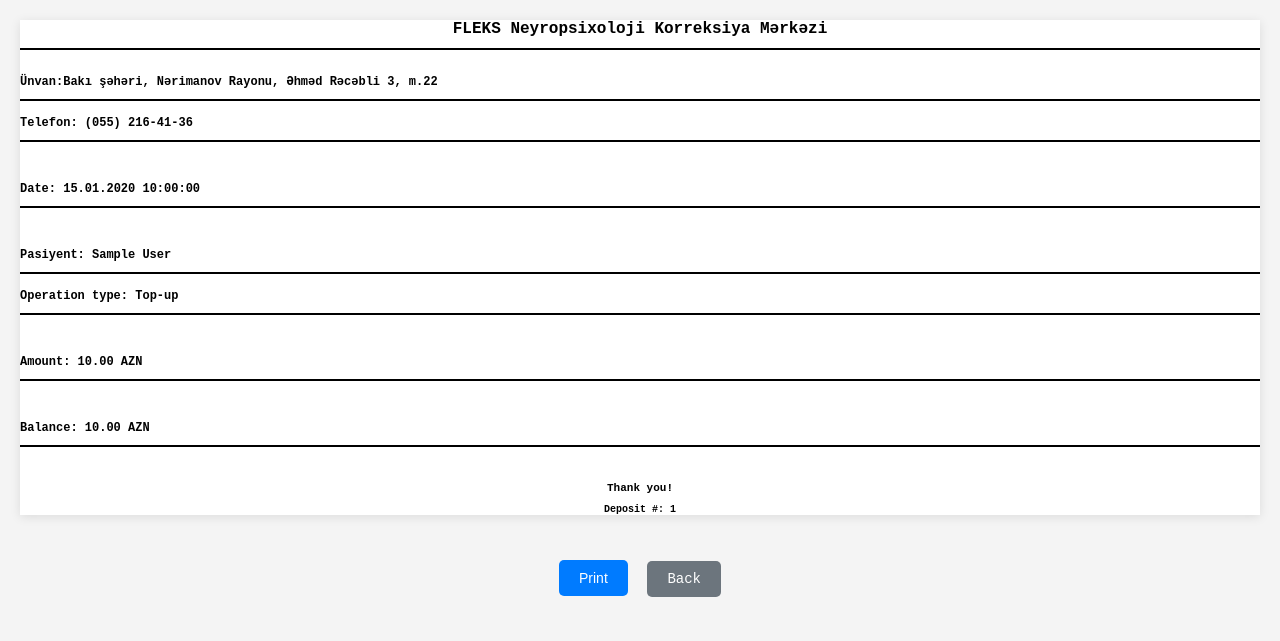
After one commit to 5exclamations/fleks_control_panel, a Django app: page /deposits/1/view-receipt/ in a window 1280 px wide. The commit adds this page. Shown: the top 641 px of the page. Run offline with Django 5.2, Linux system fonts and the light colour scheme; a user stored in the database is signed in; tables that the repository leaves empty hold one stand-in row (values such as "Sample post").

```diff
--- /dev/null
+++ b/accounting/templates/accounting/deposit_receipt.html
@@ -0,0 +1,189 @@
+{% load i18n %}
+<!DOCTYPE html>
+<html lang="{{ LANGUAGE_CODE }}">
+<head>
+    <meta charset="UTF-8">
+    <meta name="viewport" content="width=device-width, initial-scale=1.0">
+    <title>{% trans "Receipt" %} №{{ deposit.id }}</title>
+    <style>
+        @media print {
+            body { margin: 0; padding: 0; }
+            .no-print { display: none; }
+            .receipt-container {
+                box-shadow: none;
+                border: none;
+                padding: 1mm;
+            }
+        }
+
+        body {
+            font-family: 'Courier New', monospace;
+            background: #f4f4f4;
+            margin: 0;
+            padding: 20px;
+        }
+
+        .receipt-container {
+        font-size: 20px
+            width: 80mm;
+            margin: 0 auto;
+            background: white;
+            box-shadow: 0 2px 10px rgba(0,0,0,0.1);
+        }
+
+        .receipt-header {
+            text-align: center;
+            font-weight: bold;
+            font-size: 16px;
+            margin-bottom: 15px;
+            border-bottom: 2px solid #000;
+            padding-bottom: 10px;
+        }
+
+        .receipt-section {
+            margin: 10px 0;
+            padding: 5px 0;
+        }
+
+        .receipt-line {
+            border-top: 1px dashed #000;
+            margin: 10px 0;
+        }
+
+        .receipt-item {
+            margin: 5px 0;
+            font-size: 12px;
+            margin-bottom: 15px;
+            border-bottom: 2px solid #000;
+            padding-bottom: 10px;
+            font-weight: bold;
+        }
+
+        .receipt-label {
+            font-weight: bold;
+        }
+
+        .receipt-amount {
+            font-size: 14px;
+            font-weight: bold;
+            margin: 10px 0;
+        }
+
+        .receipt-footer {
+            text-align: center;
+            margin-top: 15px;
+            font-size: 11px;
+            font-weight: bold;
+        }
+
+        .receipt-number {
+            font-size: 10px;
+            margin-top: 10px;
+            text-align: center;
+            font-weight: bold;
+        }
+
+        .action-buttons {
+            text-align: center;
+            margin-top: 20px;
+            padding: 20px;
+        }
+
+        .action-buttons button, .action-buttons a {
+            background: #007bff;
+            color: white;
+            padding: 10px 20px;
+            border: none;
+            border-radius: 5px;
+            cursor: pointer;
+            text-decoration: none;
+            display: inline-block;
+            margin: 5px;
+            font-size: 14px;
+        }
+
+        .action-buttons button:hover, .action-buttons a:hover {
+            background: #0056b3;
+        }
+
+        .action-buttons .btn-secondary {
+            background: #6c757d;
+        }
+
+        .action-buttons .btn-secondary:hover {
+            background: #5a6268;
+        }
+    </style>
+</head>
+<body>
+    <div class="receipt-container">
+        <div class="receipt-header">
+            FLEKS Neyropsixoloji Korreksiya Mərkəzi
+        </div>
+
+        <div class="receipt-section">
+            <div class="receipt-item">
+            Ünvan:Bakı şəhəri, Nərimanov Rayonu,
+                Əhməd Rəcəbli 3, m.22 </div>
+            <div class="receipt-item">
+Telefon: (055) 216-41-36
+                </div>
+        </div>
+
+        <div class="receipt-section">
+            <div class="receipt-item">
+                <span class="receipt-label">{% trans "Date" %}:</span> {{ date_str }}
+            </div>
+        </div>
+
+
+        <div class="receipt-section">
+            <div class="receipt-item">
+                <span class="receipt-label">Pasiyent:</span> {{ deposit.client.full_name }}
+            </div>
+            <div class="receipt-item">
+                <span class="receipt-label">{% trans "Operation type" %}:</span> {% trans "Top-up" %}
+            </div>
+        </div>
+
+
+        <div class="receipt-section">
+            <div class="receipt-item">
+                <span class="receipt-label">{% trans "Amount" %}:</span> {{ deposit.amount }} AZN
+            </div>
+        </div>
+
+
+        <div class="receipt-section">
+            <div class="receipt-item">
+                <span class="receipt-label">{% trans "Balance" %}:</span> {{ deposit.client.balance }} AZN
+            </div>
+        </div>
+
+
+        <div class="receipt-footer">
+            {% trans "Thank you!" %}
+        </div>
+
+        <div class="receipt-number">
+            {% trans "Deposit #" %}: {{ deposit.id }}
+        </div>
+    </div>
+
+    <div class="action-buttons no-print">
+        <button onclick="window.print()">{% trans "Print" %}</button>
+        <a href="{% url 'dashboard' %}" class="btn-secondary">{% trans "Back" %}</a>
+    </div>
+
+    <script>
+        // Автоматически открыть диалог печати если есть параметр ?print=1 в URL
+        if (window.location.search.includes('print=1')) {
+            window.onload = function() {
+                setTimeout(function() {
+                    window.print();
+                }, 250);
+            };
+        }
+    </script>
+</body>
+</html>
--- a/accounting/urls.py
+++ b/accounting/urls.py
@@ -12,6 +12,9 @@ urlpatterns = [
     path('transactions/<int:transaction_id>/view-receipt/pdf/', views.view_receipt, {'format': 'pdf'}, name='view_receipt_pdf'),
     path('transactions/<int:transaction_id>/download-receipt/', views.download_receipt_pdf, name='download_receipt_pdf'),
 
+    path('deposits/<int:deposit_id>/view-receipt/', views.view_deposit_receipt, name='view_deposit_receipt'),
+    path('deposits/<int:deposit_id>/print-receipt/', views.print_deposit_receipt, name='print_deposit_receipt'),
+
     path('clients/create/', views.create_client, name='create_client'),
     path('clients/<int:client_id>/', views.view_client, name='view_client'),
     path('clients/', views.clients_list, name='clients_list'),
--- a/accounting/views.py
+++ b/accounting/views.py
@@ -10,7 +10,7 @@ from datetime import datetime, timedelta
 from decimal import Decimal
 from .models import Client, Worker, Transaction, ClientDeposit
 from django.contrib.auth.decorators import login_required, user_passes_test
-from .receipt_utils import generate_pdf_receipt, print_to_thermal_printer, generate_receipt_response
+from .receipt_utils import generate_pdf_receipt, print_to_thermal_printer, generate_receipt_response, print_receipt_for_deposit
 
 def _has_new_client_fields():
     """Проверяет, существуют ли новые поля в таблице Client"""
@@ -37,25 +37,36 @@ def deposit_funds(request, client_id, amount):
 
 
 @transaction.atomic
-def process_session_payment(request, client_id, worker_id, session_cost):
+def process_session_payment(request, client_id, worker_id, session_cost, lessons_count=0):
     session_cost = Decimal(session_cost)
+    lessons_count = int(lessons_count or 0)
 
     try:
         client = Client.objects.select_for_update().get(id=client_id)
         worker = Worker.objects.get(id=worker_id)
 
+        if lessons_count < 0:
+            messages.error(request, "Error: Lessons count cannot be negative.")
+            return HttpResponse("Error: Invalid lessons count", status=400)
+
         if client.balance < session_cost:
-            messages.error(request, f"Ошибка: Недостаточно средств на балансе клиента {client.full_name}.")
+            messages.error(request, f"????????????: ???????????????????????? ?????????????? ???? ?????????????? ?????????????? {client.full_name}.")
             return HttpResponse("Error: Insufficient funds", status=400)
 
-            # taking money from balance of a client
+        if client.lessons_balance < lessons_count:
+            messages.error(request, f"Error: Client {client.full_name} has insufficient lessons.")
+            return HttpResponse("Error: Insufficient lessons", status=400)
+
+        # taking money from balance of a client
         client.balance -= session_cost
+        client.lessons_balance -= lessons_count
         client.save()
         transaction_record = Transaction.objects.create(
             client=client,
             worker=worker,
             amount=session_cost,
-            receipt_printed=False
+            receipt_printed=False,
+            lessons_count=lessons_count
         )
 
         messages.success(request, "Оплата сеанса прошла успешно.")
@@ -127,18 +138,37 @@ def dashboard(request):
             try:
                 client_id = request.POST.get('client_id')
                 amount_str = request.POST.get('deposit_amount')
+                lessons_count_str = request.POST.get('deposit_lessons', '').strip()
 
-                if not client_id or not amount_str or Decimal(amount_str) <= 0:
-                    messages.error(request, gettext("Error: Client not selected or top-up amount is incorrect."))
+                if not client_id or not amount_str or lessons_count_str == '':
+                    messages.error(request, gettext("Error: Client not selected or top-up data is incorrect."))
+                    return redirect('dashboard')
+
+                try:
+                    amount = Decimal(amount_str)
+                    lessons_added = int(lessons_count_str)
+                except (ValueError, TypeError):
+                    messages.error(request, gettext("Error: Client not selected or top-up data is incorrect."))
+                    return redirect('dashboard')
+
+                if amount <= 0 or lessons_added < 0:
+                    messages.error(request, gettext("Error: Client not selected or top-up data is incorrect."))
                     return redirect('dashboard')
 
                 client = Client.objects.get(id=client_id)
-                amount = Decimal(amount_str)
 
                 with transaction.atomic():
                     client.balance += amount
+                    client.lessons_balance += lessons_added
                     client.save()
-                    ClientDeposit.objects.create(client=client, amount=amount)
+                    deposit = ClientDeposit.objects.create(
+                        client=client,
+                        amount=amount,
+                        lessons_added=lessons_added
+                    )
+
+                    # Печатаем чек для пополнения
+                    print_receipt_for_deposit(deposit)
 
                 messages.success(request, gettext("Client %(client_name)s balance successfully topped up by %(amount)s.") % {
                     'client_name': client.full_name,
@@ -156,12 +186,22 @@ def dashboard(request):
                 client_id = request.POST.get('client_id')
                 worker_id = request.POST.get('worker_id')
                 cost_str = request.POST.get('session_cost')
+                lessons_count_str = request.POST.get('session_lessons', '').strip()
 
-                if not client_id or not worker_id or not cost_str or Decimal(cost_str) <= 0:
+                if not client_id or not worker_id or not cost_str or lessons_count_str == '':
                     messages.error(request, gettext("Session error: Data is incorrect."))
                     return redirect('dashboard')
 
-                session_cost = Decimal(cost_str)
+                try:
+                    session_cost = Decimal(cost_str)
+                    lessons_count = int(lessons_count_str)
+                except (ValueError, TypeError):
+                    messages.error(request, gettext("Session error: Data is incorrect."))
+                    return redirect('dashboard')
+
+                if session_cost <= 0 or lessons_count <= 0:
+                    messages.error(request, gettext("Session error: Data is incorrect."))
+                    return redirect('dashboard')
 
                 with transaction.atomic():
                     client = Client.objects.select_for_update().get(id=client_id)
@@ -173,7 +213,14 @@ def dashboard(request):
                         })
                         return redirect('dashboard')
 
+                    if client.lessons_balance < lessons_count:
+                        messages.error(request, gettext("Error: Client %(client_name)s has insufficient lessons.") % {
+                            'client_name': client.full_name
+                        })
+                        return redirect('dashboard')
+
                     client.balance -= session_cost
+                    client.lessons_balance -= lessons_count
                     client.save()
 
 
@@ -181,7 +228,8 @@ def dashboard(request):
                         client=client,
                         worker=worker,
                         amount=session_cost,
-                        receipt_printed=False
+                        receipt_printed=False,
+                        lessons_count=lessons_count
                     )
 
                     messages.success(request, gettext("Session payment processed successfully."))
@@ -203,13 +251,35 @@ def dashboard(request):
         if _has_new_client_fields():
             clients_qs = Client.objects.all()
             workers_qs = Worker.objects.all()
+            # Получаем последние транзакции и депозиты
             recent_transactions = Transaction.objects.select_related('client', 'worker__user').order_by('-date_time')[:20]
+            recent_deposits = ClientDeposit.objects.select_related('client').order_by('-date_time')[:20]
+
+            # Объединяем в один список с пометкой типа
+            recent_operations = []
+            for tx in recent_transactions:
+                recent_operations.append({
+                    'type': 'transaction',
+                    'date_time': tx.date_time,
+                    'transaction': tx,
+                    'deposit': None
+                })
+            for dep in recent_deposits:
+                recent_operations.append({
+                    'type': 'deposit',
+                    'date_time': dep.date_time,
+                    'transaction': None,
+                    'deposit': dep
+                })
+            # Сортируем по дате и берем последние 20
+            recent_operations = sorted(recent_operations, key=lambda x: x['date_time'], reverse=True)[:20]
         else:
             # Используем только существующие поля до применения миграции
             messages.warning(request, gettext("Database migration required. Please run: python manage.py migrate"))
             clients_qs = []
             workers_qs = Worker.objects.all()
             recent_transactions = []
+            recent_operations = []
 
         if client_q:
             clients_qs = clients_qs.filter(full_name__icontains=client_q)
@@ -224,6 +294,7 @@ def dashboard(request):
             'clients': clients_qs,
             'workers': workers_qs,
             'recent_transactions': recent_transactions,
+            'recent_operations': recent_operations if _has_new_client_fields() else [],
             'client_q': client_q,
             'worker_q': worker_q,
         }
@@ -295,6 +366,7 @@ def reports(request):
 
     selected_client_id = request.GET.get('client_id')
     selected_worker_id = request.GET.get('worker_id')
+    transaction_id_search = request.GET.get('transaction_id', '').strip()
 
     if selected_client_id:
         try:
@@ -308,6 +380,15 @@ def reports(request):
             transactions_qs = transactions_qs.filter(worker_id=int(selected_worker_id))
         except ValueError:
             messages.error(request, gettext("Invalid worker identifier."))
+
+    # Поиск по номеру транзакции (сеансы и депозиты)
+    if transaction_id_search:
+        try:
+            transaction_id_int = int(transaction_id_search)
+            transactions_qs = transactions_qs.filter(id=transaction_id_int)
+            deposits_qs = deposits_qs.filter(id=transaction_id_int)
+        except ValueError:
+            messages.error(request, gettext("Invalid transaction number. Please enter a valid number."))
 
     total_income = transactions_qs.aggregate(Sum('amount'))['amount__sum'] or Decimal('0.00')
     total_deposits = deposits_qs.aggregate(Sum('amount'))['amount__sum'] or Decimal('0.00')
@@ -327,7 +408,9 @@ def reports(request):
             'description': f"{tx.client.full_name} -> {tx.worker.user.username}",
             'amount_positive': tx.amount,
             'amount_negative': None,
-            'css_class': 'income'
+            'css_class': 'income',
+            'transaction_id': tx.id,
+            'is_deposit': False
         })
 
     for deposit in deposits_qs:
@@ -337,7 +420,9 @@ def reports(request):
             'description': gettext('Client: %(client_name)s') % {'client_name': deposit.client.full_name},
             'amount_positive': deposit.amount,
             'amount_negative': None,
-            'css_class': 'deposit'
+            'css_class': 'deposit',
+            'deposit_id': deposit.id,
+            'is_deposit': True
         })
 
 
@@ -352,6 +437,7 @@ def reports(request):
     context['workers'] = Worker.objects.select_related('user').all()
     context['selected_client_id'] = selected_client_id or ''
     context['selected_worker_id'] = selected_worker_id or ''
+    context['transaction_id_search'] = transaction_id_search
 
     return render(request, 'accounting/reports.html', context)
 
@@ -432,6 +518,41 @@ def download_receipt_pdf(request, transaction_id):
 
 @login_required(login_url='/admin/login/')
 @user_passes_test(is_staff_user, login_url='/admin/login/')
+def view_deposit_receipt(request, deposit_id, format='html'):
+    """
+    Просмотр чека пополнения баланса в браузере (HTML)
+    """
+    deposit = get_object_or_404(
+        ClientDeposit.objects.select_related('client'),
+        id=deposit_id
+    )
+
+    context = {
+        'deposit': deposit,
+        'date_str': deposit.date_time.strftime('%d.%m.%Y %H:%M:%S'),
+    }
+
+    return render(request, 'accounting/deposit_receipt.html', context)
+
+
+@login_required(login_url='/admin/login/')
+@user_passes_test(is_staff_user, login_url='/admin/login/')
+def print_deposit_receipt(request, deposit_id):
+    """
+    Печатает чек пополнения на физический принтер (если настроен)
+    """
+    deposit = get_object_or_404(ClientDeposit.objects.select_related('client'), id=deposit_id)
+    try:
+        print_receipt_for_deposit(deposit)
+        messages.success(request, gettext("Receipt sent to printer successfully."))
+    except Exception as e:
+        messages.error(request, gettext("Failed to print receipt: %(error)s") % {'error': e})
+    next_url = request.META.get('HTTP_REFERER') or 'dashboard'
+    return redirect(next_url)
+
+
+@login_required(login_url='/admin/login/')
+@user_passes_test(is_staff_user, login_url='/admin/login/')
 def create_client(request):
     """
     Создание нового клиента
@@ -444,7 +565,9 @@ def create_client(request):
             phone = request.POST.get('phone', '').strip()
             referral_source = request.POST.get('referral_source', '').strip()
             client_type = request.POST.get('client_type', 'adult')
+            lessons_balance_str = request.POST.get('lessons_balance', '').strip()
             initial_balance_str = request.POST.get('initial_balance', '0').strip()
+            initial_lessons_str = request.POST.get('initial_lessons', '0').strip()
 
             if not full_name:
                 messages.error(request, gettext("Error: Client name is required."))
@@ -474,6 +597,21 @@ def create_client(request):
                     })
 
             initial_balance = Decimal(initial_balance_str) if initial_balance_str else Decimal('0.00')
+            try:
+                initial_lessons = int(initial_lessons_str) if initial_lessons_str else 0
+            except (ValueError, TypeError):
+                messages.error(request, gettext("Invalid lessons count. Use a whole number."))
+                return render(request, 'accounting/create_client.html', {
+                    'client_types': Client.CLIENT_TYPE_CHOICES,
+                    'form_data': request.POST
+                })
+
+            if initial_lessons < 0:
+                messages.error(request, gettext("Invalid lessons count. Use a whole number."))
+                return render(request, 'accounting/create_client.html', {
+                    'client_types': Client.CLIENT_TYPE_CHOICES,
+                    'form_data': request.POST
+                })
 
             # Создаем нового клиента
             new_client = Client.objects.create(
@@ -483,7 +621,8 @@ def create_client(request):
                 phone=phone,
                 referral_source=referral_source,
                 client_type=client_type,
-                balance=initial_balance
+                balance=initial_balance,
+                lessons_balance=initial_lessons
             )
 
             messages.success(request, gettext("Client %(client_name)s created successfully.") % {
@@ -557,6 +696,7 @@ def edit_client(request, client_id):
             phone = request.POST.get('phone', '').strip()
             referral_source = request.POST.get('referral_source', '').strip()
             client_type = request.POST.get('client_type', 'adult')
+            lessons_balance_str = request.POST.get('lessons_balance', '').strip()
 
             if not full_name:
                 messages.error(request, gettext("Error: Client name is required."))
```
Also changed, not shown: accounting/receipt_utils.py (+112 -0 lines), accounting/templates/accounting/dashboard.html (+45 -14 lines), accounting/migrations/0007_add_lessons_fields.py (added), accounting/migrations/0008_add_receipt_balance_snapshots.py (added), accounting/static/accounting/img.png (added).
